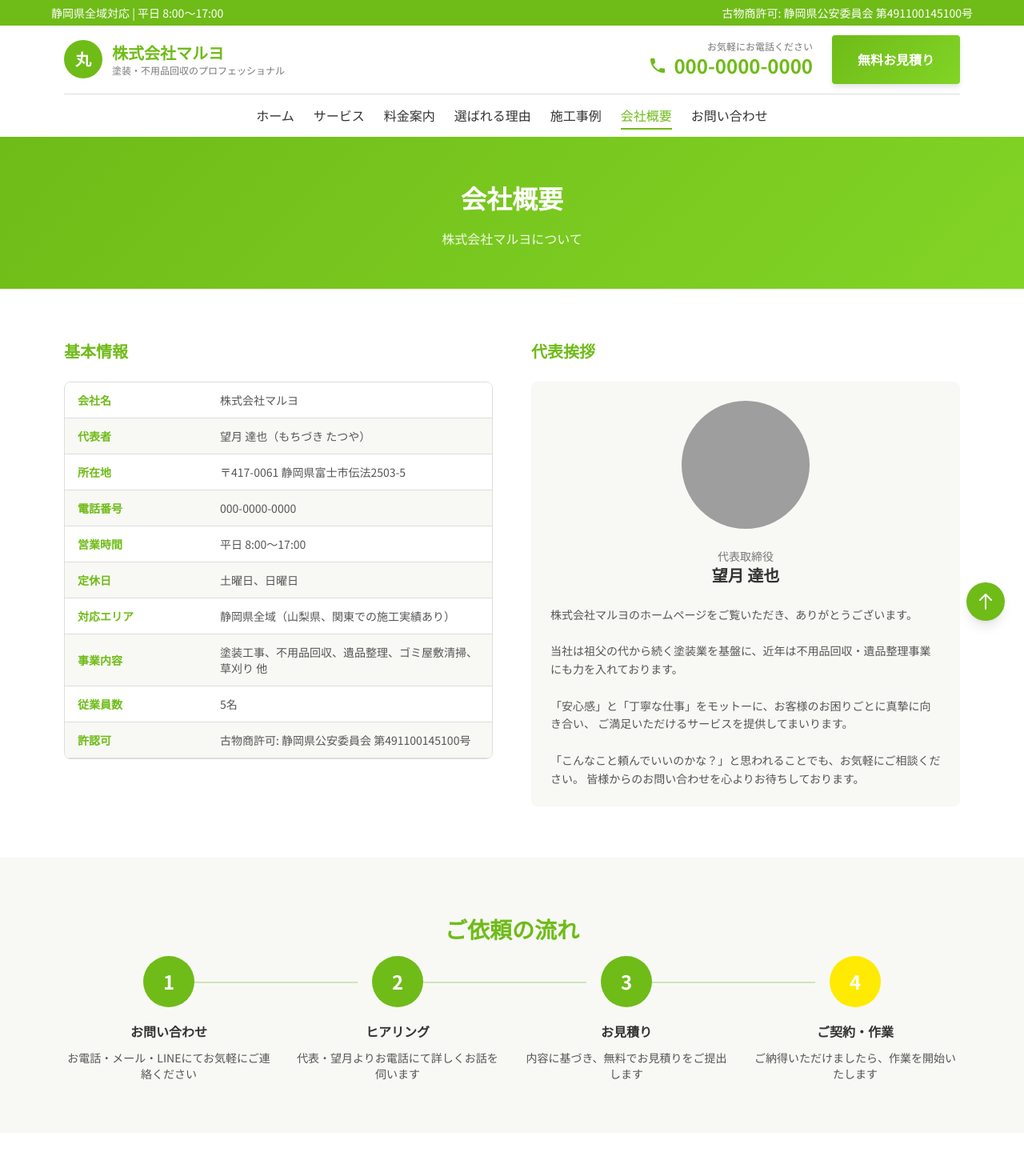
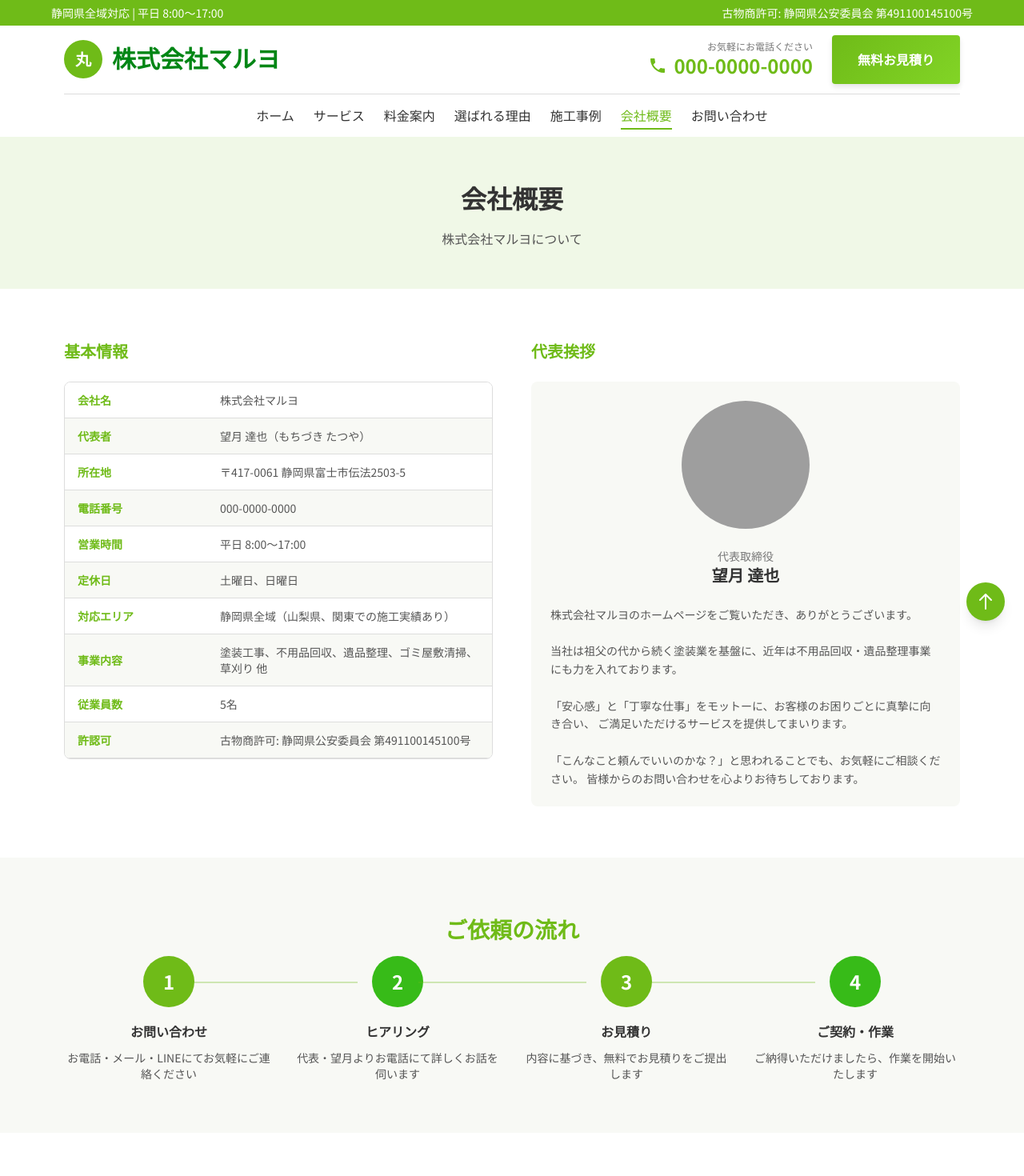
Before and after one commit to gezzzi/hp-tosou, a Next.js app: page /company in a window 1280 px wide. Shown: the top 1470 px of the page at 80% size. Built offline with nearby package versions, Linux system fonts and the light colour scheme; grey boxes are pictures that could not be loaded.

Commit message:
会社名のフォントの変更

```diff
--- a/src/app/company/page.tsx
+++ b/src/app/company/page.tsx
@@ -127,7 +127,7 @@ export default function CompanyPage() {
                     <div className="hidden md:block absolute top-8 left-[60%] w-[80%] h-0.5 bg-[var(--primary-green)]/30"></div>
                   )}
                   <div className={`w-16 h-16 rounded-full flex items-center justify-center mx-auto mb-4 text-2xl font-bold text-white ${
-                    index === flowSteps.length - 1 ? 'bg-[var(--accent-yellow)] text-[var(--text-dark)]' : 'bg-[var(--primary-green)]'
+                    index === 1 || index === 3 ? 'bg-[var(--secondary-green)]' : 'bg-[var(--primary-green)]'
                   }`}>
                     {step.number}
                   </div>
--- a/src/app/globals.css
+++ b/src/app/globals.css
@@ -5,6 +5,7 @@
   --primary-green: #6fbb18;
   --primary-green-dark: #5a9a14;
   --primary-green-light: #82d426;
+  --secondary-green: #37bb18;
   --accent-yellow: #ffea03;
   --accent-yellow-dark: #e6d400;
   --accent-yellow-light: #fff44f;
@@ -156,10 +157,10 @@ body {
 
 /* ページヘッダー */
 .page-header {
-  background: linear-gradient(135deg, var(--primary-green) 0%, var(--primary-green-light) 100%);
+  background: #f0f8e7;
   padding: 3rem 1rem;
   text-align: center;
-  color: white;
+  color: var(--text-dark);
 }
 
 .page-header h1 {
@@ -169,7 +170,7 @@ body {
 }
 
 .page-header p {
-  opacity: 0.9;
+  color: var(--text-medium);
 }
 
 /* アニメーション */
--- a/src/app/layout.tsx
+++ b/src/app/layout.tsx
@@ -1,11 +1,17 @@
 import type { Metadata } from "next";
-import { Noto_Sans_JP } from "next/font/google";
+import { Noto_Sans_JP, M_PLUS_1p } from "next/font/google";
 import "./globals.css";
 
 const notoSansJP = Noto_Sans_JP({
   variable: "--font-noto-sans-jp",
   subsets: ["latin"],
   weight: ["400", "500", "700"],
+});
+
+const mPlus1p = M_PLUS_1p({
+  variable: "--font-m-plus-1p",
+  subsets: ["latin"],
+  weight: ["400", "700", "800"],
 });
 
 export const metadata: Metadata = {
@@ -27,7 +33,7 @@ export default function RootLayout({
 }>) {
   return (
     <html lang="ja">
-      <body className={`${notoSansJP.variable} antialiased`}>
+      <body className={`${notoSansJP.variable} ${mPlus1p.variable} antialiased`}>
         {children}
       </body>
     </html>
--- a/src/components/Header.tsx
+++ b/src/components/Header.tsx
@@ -44,8 +44,7 @@ export default function Header() {
               <span className="text-white font-bold text-xl">丸</span>
             </div>
             <div>
-              <h1 className="text-xl font-bold text-[var(--primary-green)]">株式会社マルヨ</h1>
-              <p className="text-xs text-[var(--text-light)]">塗装・不用品回収のプロフェッショナル</p>
+              <h1 className="text-3xl font-extrabold text-[#018615]" style={{ fontFamily: "var(--font-m-plus-1p), 'Yu Gothic', 'Hiragino Kaku Gothic ProN', sans-serif" }}>株式会社マルヨ</h1>
             </div>
           </Link>
 
```
